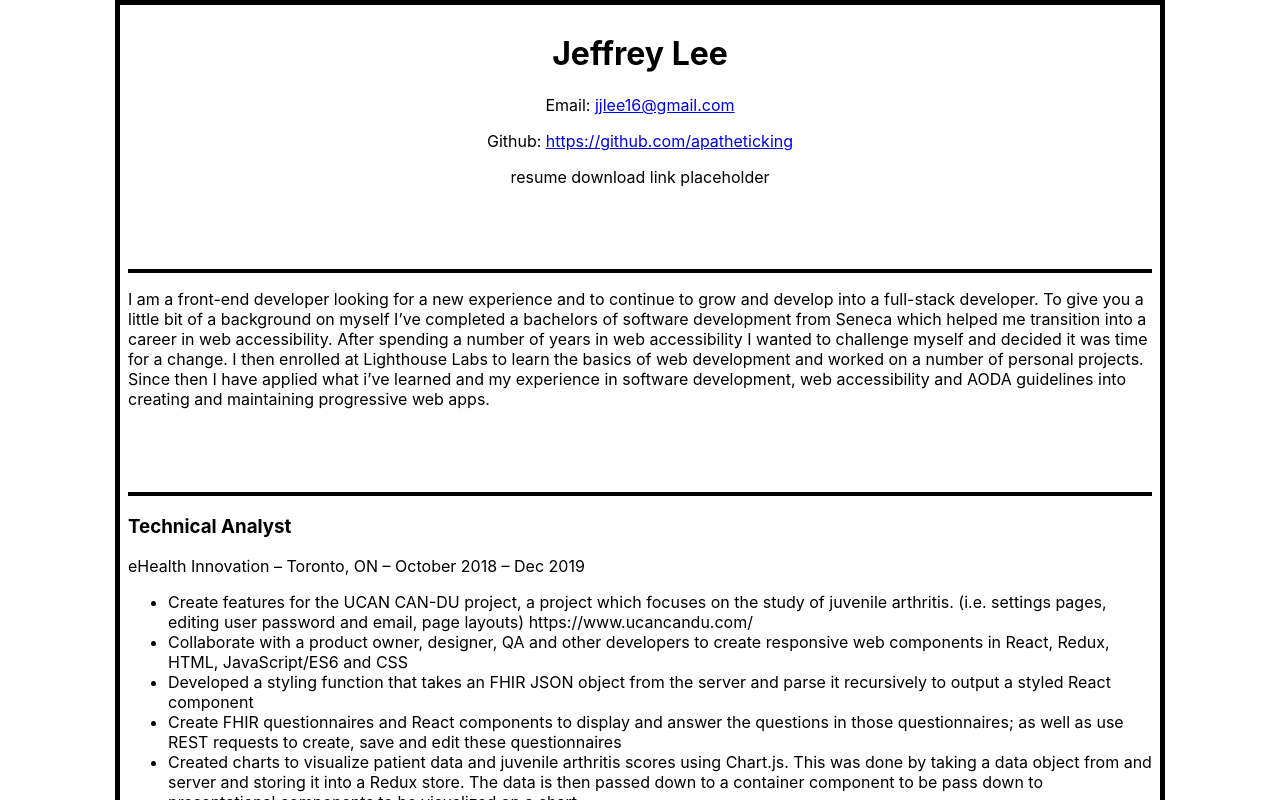
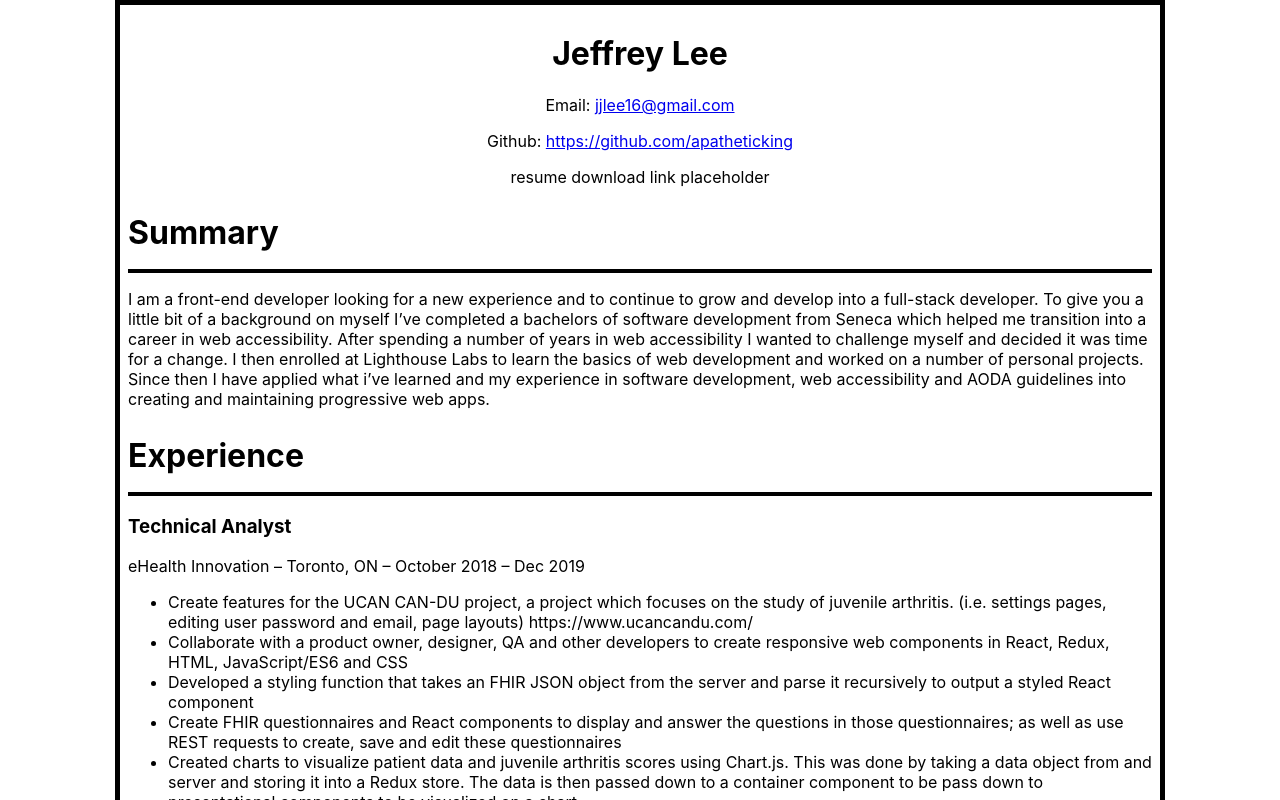
Before and after one commit to apatheticking/portfolio-website, a React (Create React App) app: page /resume in a window 1280 px wide. Shown: the top 800 px of the page. Built offline with nearby package versions, Linux system fonts and the light colour scheme.

Commit message:
converted components to typescript

```diff
--- /dev/null
+++ b/src/components/interfaces/list.interface.ts
@@ -0,0 +1,3 @@
+export default interface List {
+    items: Array<string>
+}
--- a/src/components/layout/ResumeBlock.jsx
+++ b/src/components/layout/ResumeBlock.tsx
@@ -1,10 +1,10 @@
-import React, { memo } from 'react'
+import React from 'react'
 import { SectionHeader, SubTitle, UList } from 'components/parts/text/index'
 
 /* think about moving this into a util function */
 // also name this a lot better
-const getItems = (content) => {
-    return content.map( (item, i) => {
+const getItems = (content:Array<any>) => {
+    return content.map( (item:any, i:number) => {
         switch (item.type) {
             case 'subtitle':
                 return <SubTitle key={i} title={item.subtitle.title} subtext={item.subtitle.subtext}/>
@@ -18,11 +18,11 @@ const getItems = (content) => {
     })
 }
 
-export const ResumeBlock = memo(function ResumeBlock({sectionHeader, content}) {
+export const ResumeBlock:React.FC<any> = ({sectionHeader, content}) => {
     return (
         <div style={{textAlign: 'left'}}>
-            <SectionHeader sectionTitle={sectionHeader.sectionTitle} subtext={sectionHeader.subtext}/>
+            <SectionHeader title={sectionHeader.sectionTitle} subtext={sectionHeader.subtext}/>
             { getItems(content) }
         </div>
     )
-})
+}
--- a/src/components/parts/text/ResumeHeader.jsx
+++ b/src/components/parts/text/ResumeHeader.tsx
@@ -1,6 +1,6 @@
 import React from 'react'
 
-export function ResumeHeader() {
+export const ResumeHeader: React.FC<null> = () => {
     return (
         <div>
             <h1>Jeffrey Lee</h1>
--- a/src/components/parts/text/SectionHeader.tsx
+++ b/src/components/parts/text/SectionHeader.tsx
@@ -2,12 +2,12 @@ import React from 'react'
 import { sectionHeaderStyle } from 'components/styles/index'
 import Title from 'components/interfaces/title.interface'
 
-export const SectionHeader: React.FC<Title> = ({title, subtext}) => {
+export const SectionHeader: React.FC<Title> = ({ title, subtext }) => {
     const classes = sectionHeaderStyle()
     return (
         <div className={classes.root}>
-            <h2>{title ? title : ""}</h2>
-            <p>{subtext ? subtext : ""}</p>
+            <h2>{ title }</h2>
+            <p>{ subtext }</p>
         </div>
     )
 }
--- a/src/components/parts/text/UList.jsx
+++ b/src/components/parts/text/UList.tsx
@@ -1,6 +1,7 @@
 import React from 'react'
+import List from 'components/interfaces/list.interface'
 
-export const UList = function UList ({items}) {
+export const UList: React.FC<List> = ({ items }) => {
     return (
         <ul>
             { items.map((item, i) => <li key={'list-item' + i}>{item}</li> ) }
```
Also changed, not shown: src/components/views/Resume/resumeData.ts (renamed from src/components/views/Resume/resumeData.js).
